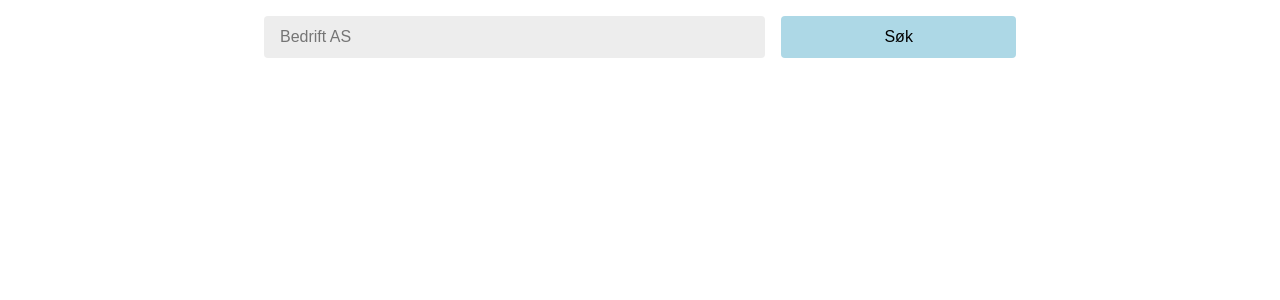
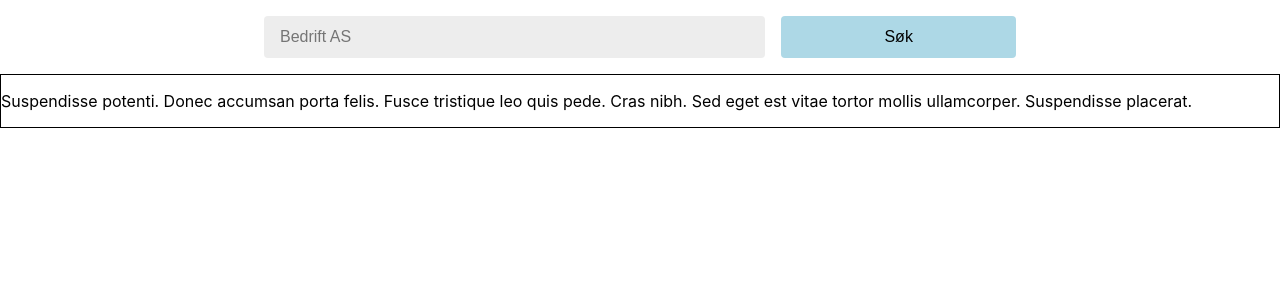
Before and after one commit to Skulsta/brreg, a React (Create React App) app: page / in a window 1280 px wide. Shown: the top 300 px of the page. Built offline with nearby package versions, Linux system fonts and the light colour scheme.

Commit message:
Added table component with dummy text

```diff
--- a/src/App.js
+++ b/src/App.js
@@ -1,12 +1,14 @@
 import React from "react";
 import Layout from "./hoc/Layout/Layout";
 import Search from "./components/Search/Search";
+import Table from "./components/Table/Table";
 
 class App extends React.Component {
   render() {
     return (
       <Layout>
         <Search />
+        <Table />
       </Layout>
     );
   }
--- /dev/null
+++ b/src/components/Table/Table.js
@@ -0,0 +1,15 @@
+import React from "react";
+
+const Table = () => {
+  return (
+    <div className="b">
+      <p>
+        Suspendisse potenti. Donec accumsan porta felis. Fusce tristique leo
+        quis pede. Cras nibh. Sed eget est vitae tortor mollis ullamcorper.
+        Suspendisse placerat.
+      </p>
+    </div>
+  );
+};
+
+export default Table;
```
